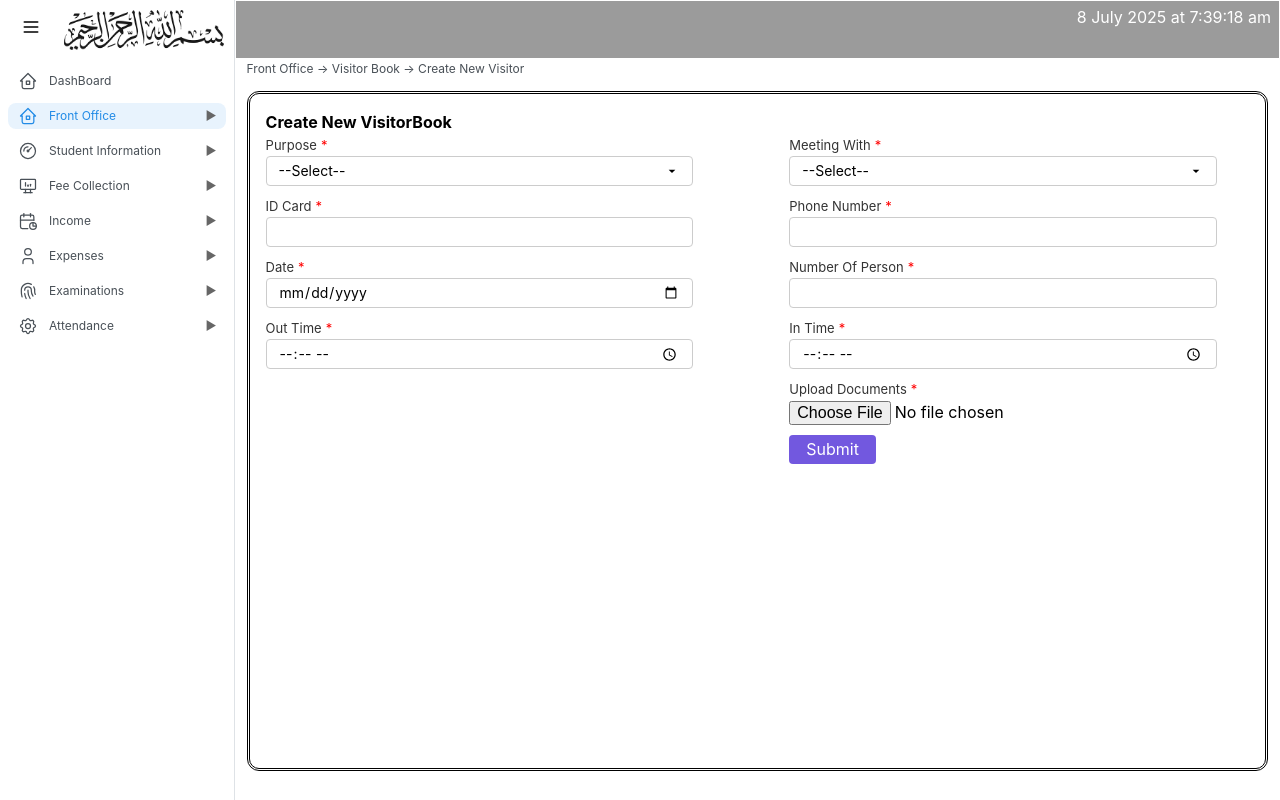
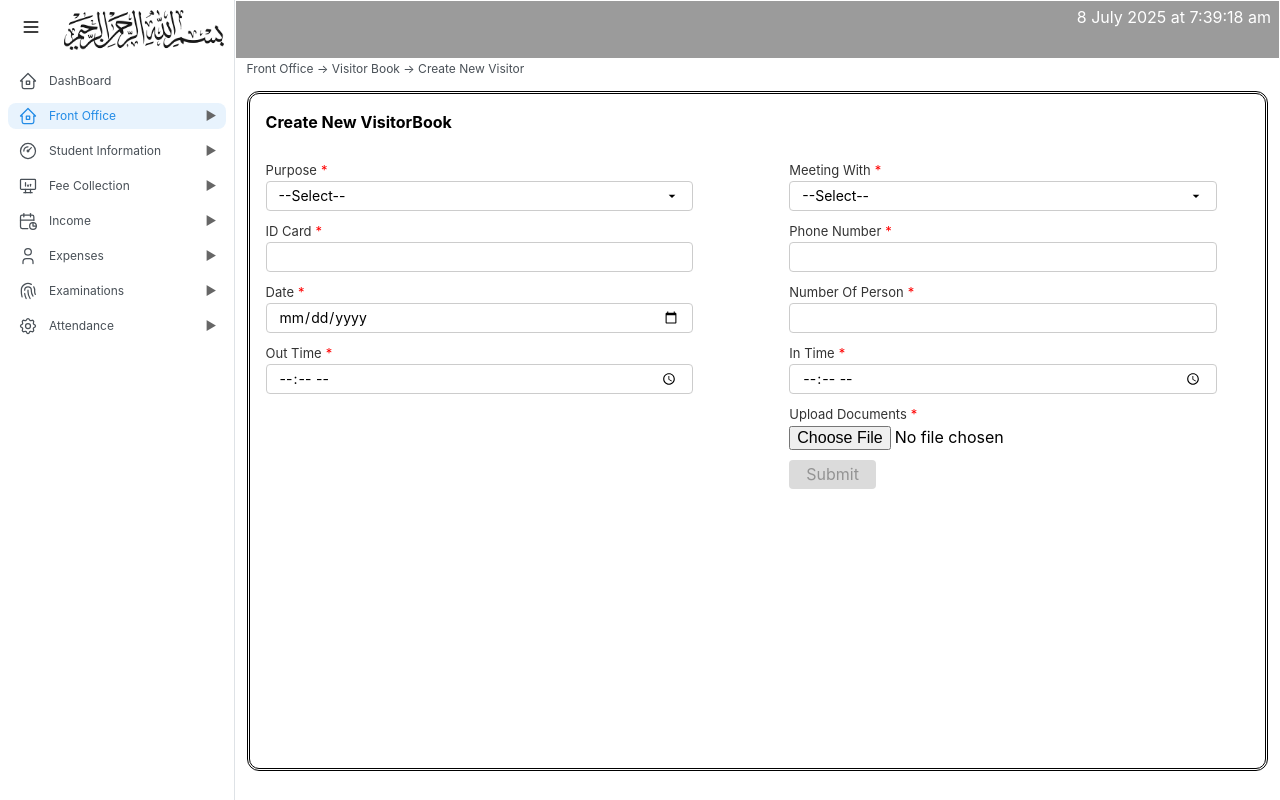
Before and after one commit to Graza4645/App_Front_End, a React (Create React App) app: page /createvisitor in a window 1280 px wide. Built offline with nearby package versions, Linux system fonts and the light colour scheme.

Commit message:
added disabled submit button

```diff
--- a/src/components/FrontOffice/VisitorBook/createvisitor.css
+++ b/src/components/FrontOffice/VisitorBook/createvisitor.css
@@ -84,7 +84,31 @@
 
 
 .submit{
+
+}
+
+
+.submit {
   padding: 2px 17px 2px 17px;
+  font-size: 16px;
+  background-color: #1976d2; /* Blue */
+  color: white;
+  border: none;
+  border-radius: 4px;
+  cursor: pointer;
+  transition: all 0.3s ease;
+}
+
+.submit:disabled {
+  background-color: #ccc;
+  color: #666;
+  cursor: not-allowed;
+  opacity: 0.7;
+}
+
+.submit:not(:disabled):hover {
+  background-color: #1565c0; /* Darker blue on hover */
+  transform: scale(1.03);
 }
 
 
--- a/src/components/FrontOffice/VisitorBook/createvisitor.js
+++ b/src/components/FrontOffice/VisitorBook/createvisitor.js
@@ -1,163 +1,515 @@
-import React, { useState } from 'react';
+// import React, { useState } from 'react';
+// import './createvisitor.css';
+
+
+// const formElements = [
+//   {
+//     id: 'Purpose',
+//     label: 'Purpose',
+//     type: 'dropdown',
+//     options: ['Marketing', 'Parent Teacher Meeting', 'Student Meeting', 'Staff Meeting','Principal Meeting'],
+//     position: 'left',
+//     require: true
+//   },
+
+//    {
+//     id: 'MeetingWith',
+//     label: 'Meeting With',
+//     type: 'dropdown',
+//     options: ['Staff', 'Student', 'Parent'],
+//     position: 'right',
+//     require: true
+//   },
+
+//     {
+//     id: 'Staff',
+//     label: 'Staff',
+//     type: 'dropdown',
+//     options: ['MD FIROZ', 'SEKH', 'NAYYAR'],
+//     position: 'left',
+//     require: true
+//   },
+// // ----------------------------------------------------
+//       {
+//     id: 'class',
+//     label: 'Class',
+//     type: 'dropdown',
+//     options: ['10th', '9th', '8th'],
+//     position: 'left',
+//     require: true
+//   },
+
+
+//       {
+//     id: 'section',
+//     label: 'Section',
+//     type: 'dropdown',
+//     options: ['A', 'B', 'C'],
+//     position: 'right',
+//     require: true
+//   },
+
+//       {
+//     id: 'student',
+//     label: 'Student',
+//     type: 'dropdown',
+//     options: ['Kallua', 'Pandra', 'Motka','Chunnu','kaliya'],
+//     position: 'right',
+//     require: true
+//   },
+
+
+
+//    {
+//     id: 'VisitorName',
+//     label: 'Visitor Name',
+//     type: 'text',
+//     position: 'left',
+//     require: false
+//   },
+
+//   {
+//     id: 'Phone',
+//     label: 'Phone Number',
+//     type: 'text',
+//     position: 'right',
+//     require: true
+//   },
+//     {
+//     id: 'idcard',
+//     label: 'ID Card',
+//     type: 'text',
+//     position: 'left',
+//     require: true
+//   },
+
+//    {
+//     id: 'Numberperson',
+//     label: 'Number Of Person',
+//     type: 'text',
+//     position: 'right',
+//     require: true
+//   },
+//    {
+//     id: 'date',
+//     label: 'Date',
+//     type: 'date',
+//     position: 'left',
+//     require: true
+//   },
+//      {
+//     id: 'time',
+//     label: 'In Time',
+//     type: 'time',
+//     position: 'right',
+//     require: true
+//   },
+
+//        {
+//     id: 'time',
+//     label: 'Out Time',
+//     type: 'time',
+//     position: 'left',
+//     require: true
+//   },
+
+//   {
+//     id: 'fileUpload',
+//     label: 'Upload Documents',
+//     type: 'file',
+//     position: 'right',
+//     require: true
+//   },
+
+
+
+
+// ];
+
+// export default function CreateVisitorBook() {
+//   const leftItems = formElements.filter((item) => item.position === 'left');
+//   const rightItems = formElements.filter((item) => item.position === 'right');
+//   const [meetingWith, setMeetingWith] = useState("");
+
+//   const [phone, setPhone] = useState('');
+//   const [phoneError, setPhoneError] = useState('');
+//   const validatePhone = (value)=>{
+//      if(value.length !== 10){
+//       setPhoneError('Mobile number should be exactly 10 digits')
+//      }else if(parseInt(value[0],10) < 6){
+//       setPhoneError('Mobile number should start with 6 or above')
+//      }else{
+//          setPhoneError('')
+//      }
+//   }
+
+//   const renderItem = (item) => {
+
+// //    if (item.id === 'Numberperson' && meetingWith === 'Staff') {
+// //   return null;
+// // }
+// // if (item.label === 'Out Time' && meetingWith === 'Staff') {
+// //   return null;
+// // }
+
+// // if (item.label === 'In Time' && meetingWith === 'Staff') {
+// //   return null;
+// // }
+
+//   const showStudentFields = ['class', 'section', 'student', 'VisitorName'];
+//   if (showStudentFields.includes(item.id) && meetingWith !== 'Student') {
+//     return null;
+//   }
+
+// if (item.id === 'Staff' && meetingWith !== 'Staff') {
+//     return null;
+//   }
+
+
+//  if (item.type === 'dropdown') {
+
+//        if(item.id === 'MeetingWith'){
+//       return (
+//         <div key={item.id} className="form-group">
+//           <label htmlFor={item.id}>
+//             {item.label}
+//             {item.require && <span className="required">*</span>}
+//           </label>
+//           <select
+//               id={item.id}
+//               name={item.id}
+//               className="dropdown"
+//               value={meetingWith}
+//               onChange={(e)=> setMeetingWith(e.target.value)}
+//               >
+//             <option value="">--Select--</option>
+//             {item.options.map((opt, index) => (
+//               <option key={index} value={opt}>
+//                 {opt}
+//               </option>
+//             ))}
+//           </select>
+//         </div>
+//       );
+//     }
+
+//     }
+
+
+
+
+
+
+//     if (item.type === 'dropdown') {
+//       return (
+//         <div key={item.id} className="form-group">
+//           <label htmlFor={item.id}>
+//             {item.label}
+//             {item.require && <span className="required">*</span>}
+//           </label>
+//           <select id={item.id} name={item.id} className="dropdown">
+//             <option value="">--Select--</option>
+//             {item.options.map((opt, index) => (
+//               <option key={index} value={opt}>
+//                 {opt}
+//               </option>
+//             ))}
+//           </select>
+//         </div>
+//       );
+
+
+//     }
+
+
+
+
+//     if(item.type === 'text') {
+//        if (item.id === 'Phone') {
+//         return (
+//           <div key={item.id} className="form-group">
+//             <label htmlFor={item.id}>
+//               {item.label}
+//               {item.require && <span className="required">*</span>}
+//             </label>
+//             <input
+//               type="text"
+//               id={item.id}
+//               name={item.id}
+//               className="text-input"
+//               value={phone}
+//               maxLength={10}
+//               onChange={(e) => {
+//                 // Only digits allowed
+//                 const val = e.target.value.replace(/\D/g, '');
+//                 setPhone(val);
+//                 validatePhone(val);
+//               }}
+//             />
+//             {phoneError && <p className='error'>{phoneError}</p>}
+//           </div>
+//         );
+//       }
+//     }
+
+
+//     if(item.type === 'text') {
+//       return (
+//         <div key={item.id} className="form-group">
+//           <label htmlFor={item.id}>
+//             {item.label}
+//             {item.require && <span className="required">*</span>}
+//           </label>
+//           <input
+//             type="text"
+//             id={item.id}
+//             name={item.id}
+//             className="text-input"
+//           />
+//         </div>
+//       );
+//     }
+
+
+//     if(item.type === 'date') {
+//       return (
+//         <div key={item.id} className="form-group">
+//           <label htmlFor={item.id}>
+//             {item.label}
+//             {item.require && <span className="required">*</span>}
+//           </label>
+//           <input
+//             type="date"
+//             id={item.id}
+//             name={item.id}
+//             className="text-input"
+//           />
+//         </div>
+//       );
+//     }
+
+//      if(item.type === 'time') {
+//       return (
+//         <div key={item.id} className="form-group">
+//           <label htmlFor={item.id}>
+//             {item.label}
+//             {item.require && <span className="required">*</span>}
+//           </label>
+//           <input
+//             type="time"
+//             id={item.id}
+//             name={item.id}
+//             className="text-input"
+//           />
+//         </div>
+//       );
+//     }
+
+//      if(item.type === 'file') {
+//       return (
+//         <div key={item.id} className="form-group">
+//           <label htmlFor={item.id}>
+//             {item.label}
+//             {item.require && <span className="required">*</span>}
+//           </label>
+//           <input
+//             type="file"
+//             id={item.id}
+//             name={item.id}
+//             className="file"
+//           />
+//         </div>
+//       );
+//     }
+
+
+//   };
+
+//   return (
+
+//     <> <div className="header">Front Office → Visitor Book → Create New Visitor</div>
+//     <div className="container">
+//       <div className="left">
+//         <span className='headline'>Create New VisitorBook</span>
+//         {leftItems.map(renderItem)}
+//       </div>
+
+//       <div className="right">
+//         <span className='headlines'>Create New VisitorBook</span>
+//         {rightItems.map(renderItem)}
+//         <div>
+
+//           <button className='submit' disabled={!!phoneError}>Submit</button>
+//         </div>
+//       </div>
+//     </div>
+//     </>
+//   );
+
+// }
+
+
+
+
+
+import React, { useState, useEffect } from 'react';
 import './createvisitor.css';
 
-
 const formElements = [
+  // ... (same field definitions you had)
+  // Keep your existing formElements array as-is
   {
     id: 'Purpose',
     label: 'Purpose',
     type: 'dropdown',
-    options: ['Marketing', 'Parent Teacher Meeting', 'Student Meeting', 'Staff Meeting','Principal Meeting'],
+    options: ['Marketing', 'Parent Teacher Meeting', 'Student Meeting', 'Staff Meeting', 'Principal Meeting'],
     position: 'left',
-    require: true
+    require: true,
   },
-
   {
     id: 'MeetingWith',
     label: 'Meeting With',
     type: 'dropdown',
     options: ['Staff', 'Student', 'Parent'],
     position: 'right',
-    require: true
+    require: true,
   },
-
   {
     id: 'Staff',
     label: 'Staff',
     type: 'dropdown',
     options: ['MD FIROZ', 'SEKH', 'NAYYAR'],
     position: 'left',
-    require: true
+    require: true,
   },
-// ----------------------------------------------------
   {
     id: 'class',
     label: 'Class',
     type: 'dropdown',
     options: ['10th', '9th', '8th'],
     position: 'left',
-    require: true
+    require: true,
   },
-
-
   {
     id: 'section',
     label: 'Section',
     type: 'dropdown',
     options: ['A', 'B', 'C'],
     position: 'right',
-    require: true
+    require: true,
   },
-
   {
     id: 'student',
     label: 'Student',
     type: 'dropdown',
-    options: ['Kallua', 'Pandra', 'Motka','Chunnu','kaliya'],
+    options: ['Kallua', 'Pandra', 'Motka', 'Chunnu', 'kaliya'],
     position: 'right',
-    require: true
+    require: true,
   },
-
-
-
   {
     id: 'VisitorName',
     label: 'Visitor Name',
     type: 'text',
     position: 'left',
-    require: false
+    require: false,
   },
-
   {
     id: 'Phone',
     label: 'Phone Number',
     type: 'text',
     position: 'right',
-    require: true
+    require: true,
   },
   {
     id: 'idcard',
     label: 'ID Card',
     type: 'text',
     position: 'left',
-    require: true
+    require: true,
   },
-
   {
     id: 'Numberperson',
     label: 'Number Of Person',
     type: 'text',
     position: 'right',
-    require: true
+    require: true,
   },
   {
     id: 'date',
     label: 'Date',
     type: 'date',
     position: 'left',
-    require: true
+    require: true,
   },
   {
-    id: 'time',
+    id: 'inTime',
     label: 'In Time',
     type: 'time',
     position: 'right',
-    require: true
+    require: true,
   },
-
   {
-    id: 'time',
+    id: 'outTime',
     label: 'Out Time',
     type: 'time',
     position: 'left',
-    require: true
+    require: true,
   },
-
   {
     id: 'fileUpload',
     label: 'Upload Documents',
     type: 'file',
     position: 'right',
-    require: true
+    require: true,
   },
-
-
-
-
 ];
 
 export default function CreateVisitorBook() {
   const leftItems = formElements.filter((item) => item.position === 'left');
   const rightItems = formElements.filter((item) => item.position === 'right');
-  const [meetingWith, setMeetingWith] = useState("");
-
+  const [meetingWith, setMeetingWith] = useState('');
   const [phone, setPhone] = useState('');
   const [phoneError, setPhoneError] = useState('');
-  const validatePhone = (value)=>{
-     if(value.length !== 10){
-      setPhoneError('Mobile number should be exactly 10 digits')
-     }else if(parseInt(value[0],10) < 6){
-      setPhoneError('Mobile number should start with 6 or above')
-     }else{
-         setPhoneError('')
+  const [formData, setFormData] = useState({});
+  const [isFormValid, setIsFormValid] = useState(false);
+
+  const validatePhone = (value) => {
+    if (value.length !== 10) {
+      setPhoneError('Mobile number should be exactly 10 digits');
+    } else if (parseInt(value[0], 10) < 6) {
+      setPhoneError('Mobile number should start with 6 or above');
+    } else {
+      setPhoneError('');
     }
+  };
+
+  useEffect(() => {
+    const requiredFields = formElements.filter((f) => f.require);
+
+    const visibleRequiredFields = requiredFields.filter((field) => {
+      if (['class', 'section', 'student', 'VisitorName'].includes(field.id)) {
+        return meetingWith === 'Student';
       }
+      if (field.id === 'Staff') {
+        return meetingWith === 'Staff';
+      }
+      return true;
+    });
+
+    const allFilled = visibleRequiredFields.every((f) => {
+      const value = formData[f.id];
+      return value && value.toString().trim() !== '';
+    });
+
+    setIsFormValid(allFilled && !phoneError);
+  }, [formData, meetingWith, phoneError]);
+
+  const handleChange = (id, value) => {
+    setFormData((prev) => ({ ...prev, [id]: value }));
+  };
 
   const renderItem = (item) => {
-
-//    if (item.id === 'Numberperson' && meetingWith === 'Staff') {
-//   return null;
-// }
-// if (item.label === 'Out Time' && meetingWith === 'Staff') {
-//   return null;
-// }
-
-// if (item.label === 'In Time' && meetingWith === 'Staff') {
-//   return null;
-// }
-
-  const showStudentFields = ['class', 'section', 'student', 'VisitorName'];
-  if (showStudentFields.includes(item.id) && meetingWith !== 'Student') {
+    if (['class', 'section', 'student', 'VisitorName'].includes(item.id) && meetingWith !== 'Student') {
       return null;
     }
 
@@ -165,10 +517,8 @@ if (item.id === 'Staff' && meetingWith !== 'Staff') {
       return null;
     }
 
-
     if (item.type === 'dropdown') {
-
-       if(item.id === 'MeetingWith'){
+      const value = formData[item.id] || '';
       return (
         <div key={item.id} className="form-group">
           <label htmlFor={item.id}>
@@ -179,8 +529,12 @@ if (item.id === 'Staff' && meetingWith !== 'Staff') {
             id={item.id}
             name={item.id}
             className="dropdown"
-              value={meetingWith}
-              onChange={(e)=> setMeetingWith(e.target.value)}
+            value={item.id === 'MeetingWith' ? meetingWith : value}
+            onChange={(e) => {
+              const val = e.target.value;
+              if (item.id === 'MeetingWith') setMeetingWith(val);
+              handleChange(item.id, val);
+            }}
           >
             <option value="">--Select--</option>
             {item.options.map((opt, index) => (
@@ -193,38 +547,8 @@ if (item.id === 'Staff' && meetingWith !== 'Staff') {
       );
     }
 
-    }
-
-
-
-
-
-
-    if (item.type === 'dropdown') {
-      return (
-        <div key={item.id} className="form-group">
-          <label htmlFor={item.id}>
-            {item.label}
-            {item.require && <span className="required">*</span>}
-          </label>
-          <select id={item.id} name={item.id} className="dropdown">
-            <option value="">--Select--</option>
-            {item.options.map((opt, index) => (
-              <option key={index} value={opt}>
-                {opt}
-              </option>
-            ))}
-          </select>
-        </div>
-      );
-
-
-    }
-
-
-
-
-    if(item.type === 'text') {
+    if (item.type === 'text') {
+      const value = formData[item.id] || '';
       if (item.id === 'Phone') {
         return (
           <div key={item.id} className="form-group">
@@ -240,20 +564,17 @@ if (item.id === 'Staff' && meetingWith !== 'Staff') {
               value={phone}
               maxLength={10}
               onChange={(e) => {
-                // Only digits allowed
                 const val = e.target.value.replace(/\D/g, '');
                 setPhone(val);
                 validatePhone(val);
+                handleChange(item.id, val);
               }}
             />
-            {phoneError && <p className='error'>{phoneError}</p>}
+            {phoneError && <p className="error">{phoneError}</p>}
           </div>
         );
       }
-    }
 
-
-    if(item.type === 'text') {
       return (
         <div key={item.id} className="form-group">
           <label htmlFor={item.id}>
@@ -265,13 +586,15 @@ if (item.id === 'Staff' && meetingWith !== 'Staff') {
             id={item.id}
             name={item.id}
             className="text-input"
+            value={value}
+            onChange={(e) => handleChange(item.id, e.target.value)}
           />
         </div>
       );
     }
 
-
-    if(item.type === 'date') {
+    if (item.type === 'date' || item.type === 'time') {
+      const value = formData[item.id] || '';
       return (
         <div key={item.id} className="form-group">
           <label htmlFor={item.id}>
@@ -279,33 +602,18 @@ if (item.id === 'Staff' && meetingWith !== 'Staff') {
             {item.require && <span className="required">*</span>}
           </label>
           <input
-            type="date"
+            type={item.type}
             id={item.id}
             name={item.id}
             className="text-input"
+            value={value}
+            onChange={(e) => handleChange(item.id, e.target.value)}
           />
         </div>
       );
     }
 
-     if(item.type === 'time') {
-      return (
-        <div key={item.id} className="form-group">
-          <label htmlFor={item.id}>
-            {item.label}
-            {item.require && <span className="required">*</span>}
-          </label>
-          <input
-            type="time"
-            id={item.id}
-            name={item.id}
-            className="text-input"
-          />
-        </div>
-      );
-    }
-
-     if(item.type === 'file') {
+    if (item.type === 'file') {
       return (
         <div key={item.id} className="form-group">
           <label htmlFor={item.id}>
@@ -317,33 +625,33 @@ if (item.id === 'Staff' && meetingWith !== 'Staff') {
             id={item.id}
             name={item.id}
             className="file"
+            onChange={(e) => handleChange(item.id, e.target.files[0])}
           />
         </div>
       );
     }
 
-
+    return null;
   };
 
   return (
-
-    <> <div className="header">Front Office → Visitor Book → Create New Visitor</div>
+    <>
+      <div className="header">Front Office → Visitor Book → Create New Visitor</div>
       <div className="container">
         <div className="left">
-        <span className='headline'>Create New VisitorBook</span>
+          <span className="headline">Create New VisitorBook</span><br/><br/>
           {leftItems.map(renderItem)}
         </div>
-
         <div className="right">
-        <span className='headlines'>Create New VisitorBook</span>
+          <span className="headlines">Create New VisitorBook</span><br/><br/>
           {rightItems.map(renderItem)}
           <div>
-
-          <button className='submit' disabled={!!phoneError}>Submit</button>
+            <button className="submit" disabled={!isFormValid}>
+              Submit
+            </button>
           </div>
         </div>
       </div>
     </>
   );
-
 }
```
Lines whose indentation alone changed are shown as unchanged.
